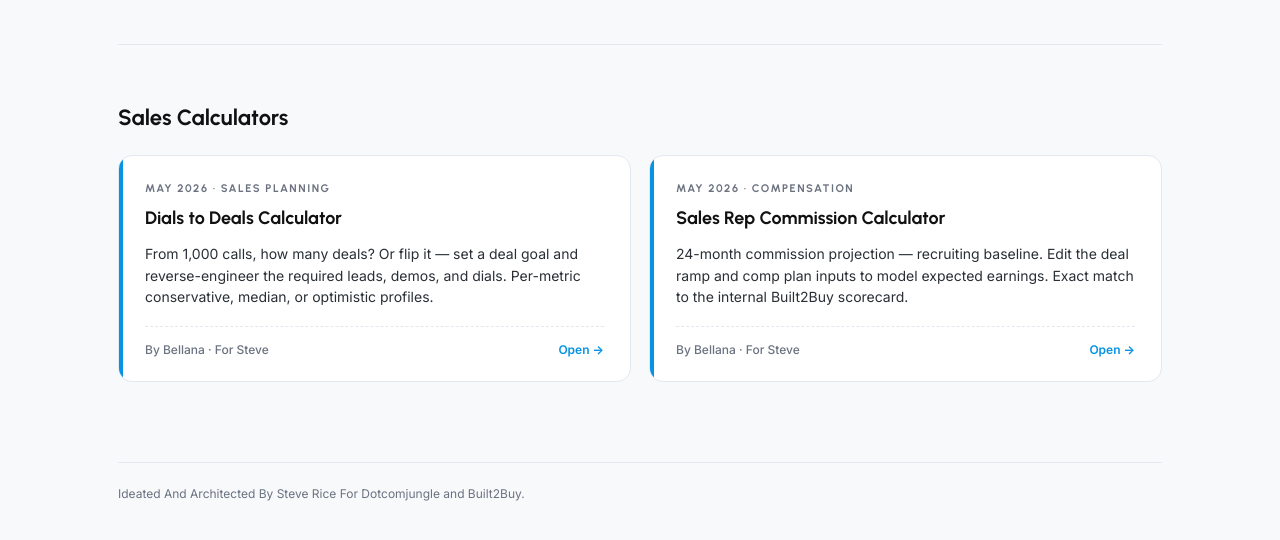
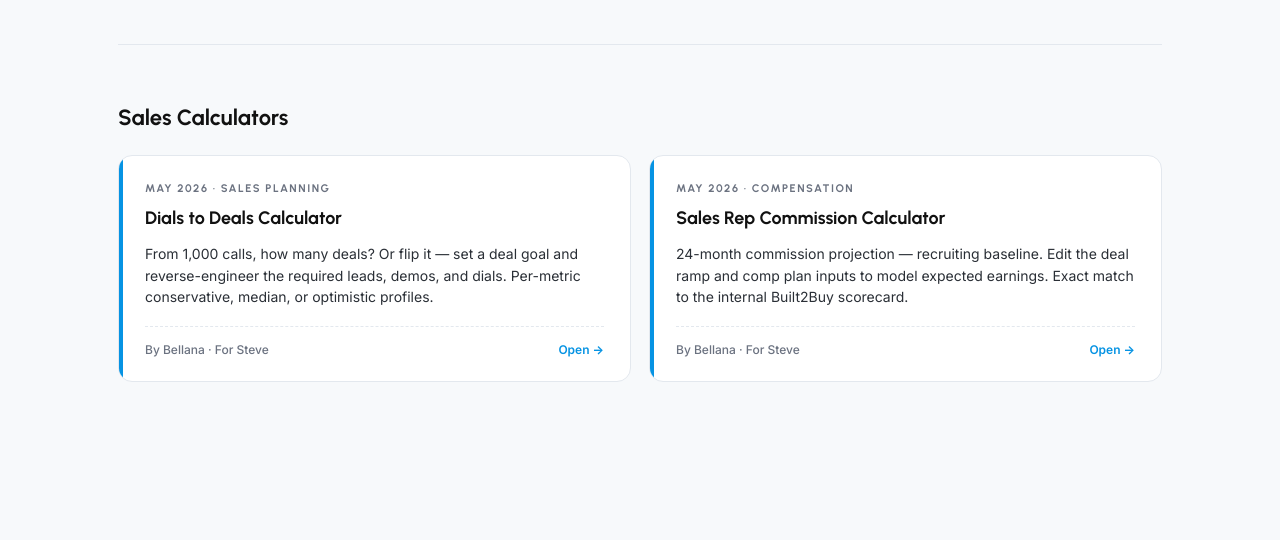
Before and after one commit to dotcomjungle/built2buy-public, a plain HTML site: page index.html in a window 1280 px wide. Shown: the part 212-752 px from the top of the page. Drawn offline with Linux system fonts and the light colour scheme.

Commit message:
Dax: remove the attribution line from the public site (#2)
This is the only place the line was reaching people outside the company - built2buy.com has no login, so anyone visiting read it. It appeared in the footer bar of the home page and at the foot of the two Wave deliverable pages.

The line is a git commit convention (Steve, 2026-08-10). On a public marketing page it reads as a signature block, which is not what it is for.

Ideated And Architected By Steve Rice For Dotcomjungle and Built2Buy.

```diff
--- a/index.html
+++ b/index.html
@@ -88,9 +88,6 @@
 
   </div>
 
-  <div class="footer-bar">
-    Ideated And Architected By Steve Rice For Dotcomjungle and Built2Buy.
-  </div>
 </div>
 </body>
 </html>
```
Also changed, not shown: deliverables/built2buy-admin-redesign-wave-1-2026-04-25/index.html (+0 -1 lines), deliverables/built2buy-admin-redesign-wave-2-2026-04-25/index.html (+0 -1 lines).
